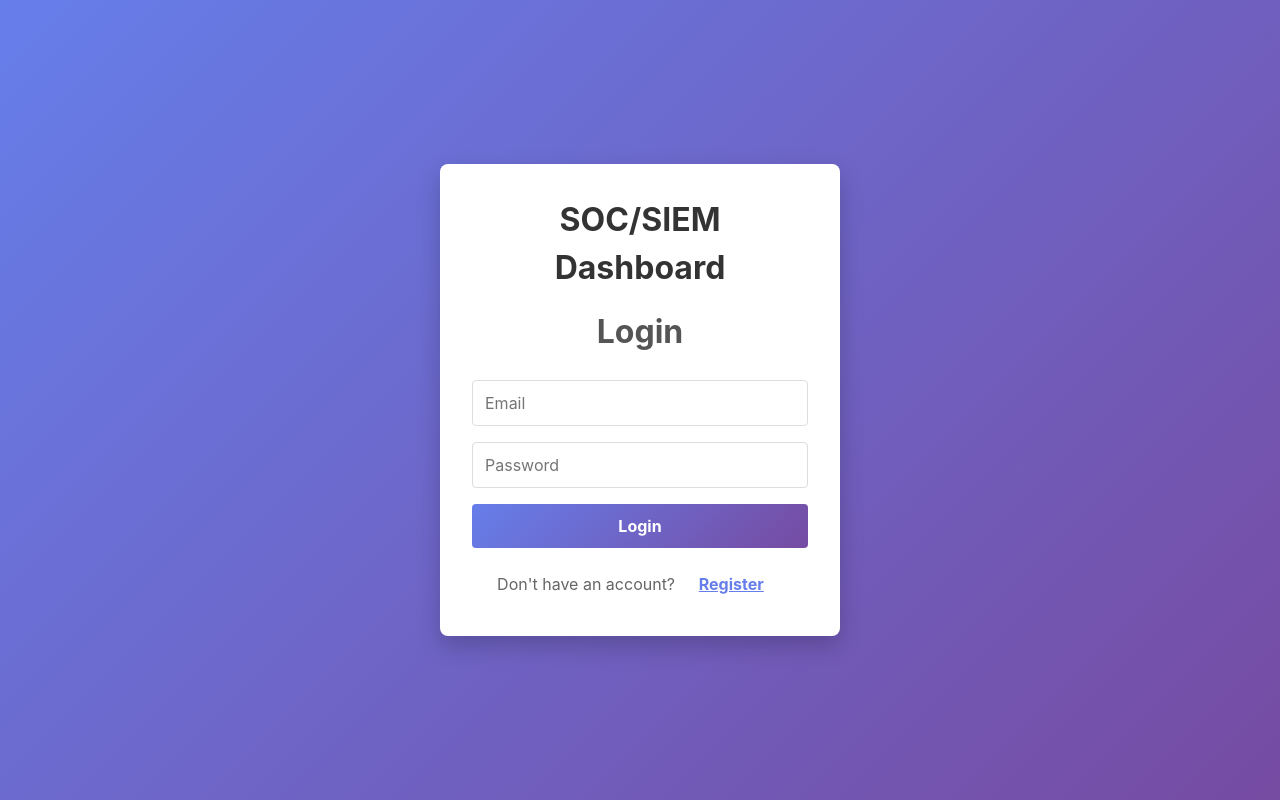
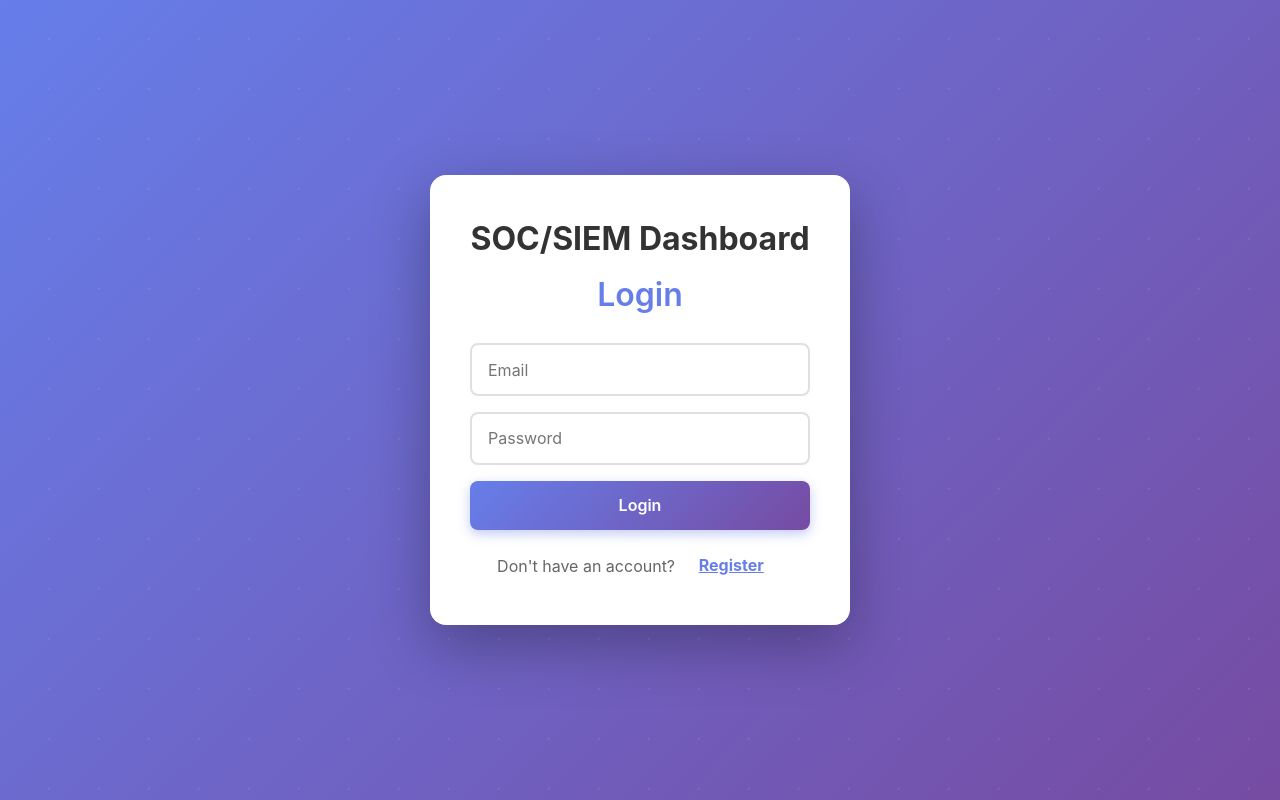
Before and after one commit to Het-2004/soc-siem-dashboard, a React app in the folder frontend/: page /login in a window 1280 px wide. Built offline with nearby package versions, Linux system fonts and the light colour scheme; the HTML template or start-up script is replaced by a standard one.

Commit message:
Enhance Login page with animated background and modern design

```diff
--- a/frontend/src/styles/auth.css
+++ b/frontend/src/styles/auth.css
@@ -4,28 +4,63 @@
   align-items: center;
   height: 100vh;
   background: linear-gradient(135deg, #667eea 0%, #764ba2 100%);
+  position: relative;
+  overflow: hidden;
+}
+
+.auth-container::before {
+  content: '';
+  position: absolute;
+  top: -50%;
+  left: -50%;
+  width: 200%;
+  height: 200%;
+  background: radial-gradient(circle, rgba(255,255,255,0.1) 1px, transparent 1px);
+  background-size: 50px 50px;
+  animation: backgroundMove 20s linear infinite;
+}
+
+@keyframes backgroundMove {
+  0% { transform: translate(0, 0); }
+  100% { transform: translate(50px, 50px); }
 }
 
 .auth-box {
   background: white;
-  padding: 2rem;
-  border-radius: 8px;
-  box-shadow: 0 10px 25px rgba(0, 0, 0, 0.2);
+  padding: 2.5rem;
+  border-radius: 16px;
+  box-shadow: 0 20px 60px rgba(0, 0, 0, 0.3);
   width: 100%;
-  max-width: 400px;
+  max-width: 420px;
+  position: relative;
+  z-index: 1;
+  animation: slideIn 0.5s ease-out;
+}
+
+@keyframes slideIn {
+  from {
+    opacity: 0;
+    transform: translateY(-20px);
+  }
+  to {
+    opacity: 1;
+    transform: translateY(0);
+  }
 }
 
 .auth-box h1 {
   text-align: center;
-  margin-bottom: 1rem;
+  margin-bottom: 0.5rem;
   color: #333;
   font-size: 2rem;
+  font-weight: 700;
 }
 
 .auth-box h2 {
   text-align: center;
   margin-bottom: 1.5rem;
-  color: #555;
+  color: #667eea;
+  font-weight: 600;
 }
 
 .auth-box form {
@@ -35,32 +70,40 @@
 }
 
 .auth-box input {
-  padding: 0.75rem;
-  border: 1px solid #ddd;
-  border-radius: 4px;
+  padding: 0.9rem 1rem;
+  border: 2px solid #e0e0e0;
+  border-radius: 8px;
   font-size: 1rem;
+  transition: all 0.3s ease;
 }
 
 .auth-box input:focus {
   outline: none;
   border-color: #667eea;
-  box-shadow: 0 0 5px rgba(102, 126, 234, 0.3);
+  box-shadow: 0 0 0 3px rgba(102, 126, 234, 0.1);
+  transform: translateY(-2px);
 }
 
 .auth-box button[type="submit"] {
   background: linear-gradient(135deg, #667eea 0%, #764ba2 100%);
   color: white;
-  padding: 0.75rem;
+  padding: 0.9rem;
   border: none;
-  border-radius: 4px;
+  border-radius: 8px;
   font-size: 1rem;
   cursor: pointer;
-  font-weight: bold;
-  transition: transform 0.2s;
+  font-weight: 600;
+  transition: all 0.3s ease;
+  box-shadow: 0 4px 12px rgba(102, 126, 234, 0.4);
 }
 
 .auth-box button[type="submit"]:hover {
-  transform: scale(1.02);
+  transform: translateY(-2px);
+  box-shadow: 0 6px 20px rgba(102, 126, 234, 0.5);
+}
+
+.auth-box button[type="submit"]:active {
+  transform: translateY(0);
 }
 
 .auth-box p {
```
